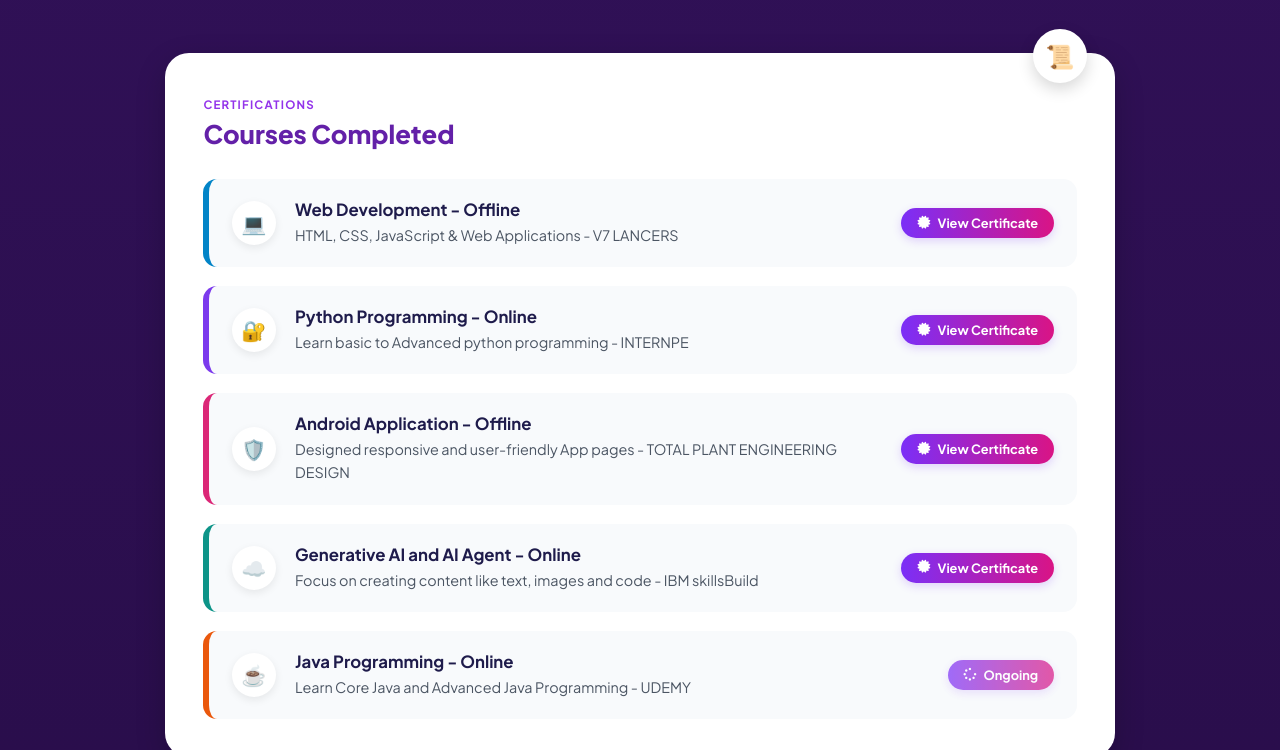
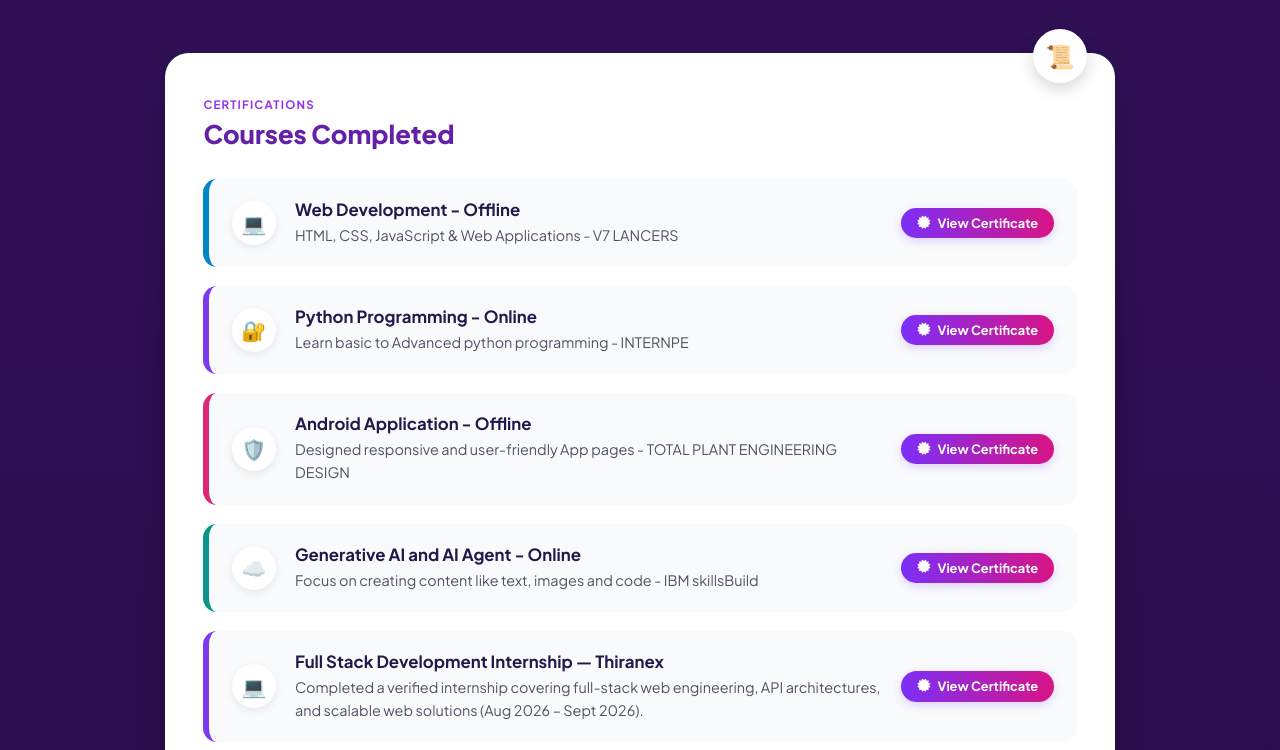
Before and after one commit to BahmithaBegam/newportfolio, a website: page courses.html in a window 1280 px wide. Shown: the part 202-952 px from the top of the page. Drawn offline with Linux system fonts and the light colour scheme.

Commit message:
courses.html

```diff
--- a/courses.html
+++ b/courses.html
@@ -100,6 +100,19 @@
                     </div>
                     <div class="item-action">
                         <button type="button" class="btn btn-cert" onclick="openCertModal('Gen AI.jpeg', 'Generative AI – IBM SkillsBuild')">
+                            <i class="fas fa-certificate"></i> View Certificate
+                        </button>
+                    </div>
+                </div>
+
+                 <div class="item-card border-purple">
+                    <div class="item-icon">💻</div>
+                    <div class="item-details">
+                        <h3 class="item-name">Full Stack Development Internship — Thiranex</h3>
+                        <p class="item-desc">Completed a verified internship covering full-stack web engineering, API architectures, and scalable web solutions (Aug 2026 – Sept 2026).</p>
+                    </div>
+                    <div class="item-action">
+                        <button type="button" class="btn btn-cert" onclick="openCertModal('Thiranex.jpeg', 'Full Stack Development Internship – Thiranex')">
                             <i class="fas fa-certificate"></i> View Certificate
                         </button>
                     </div>
```
